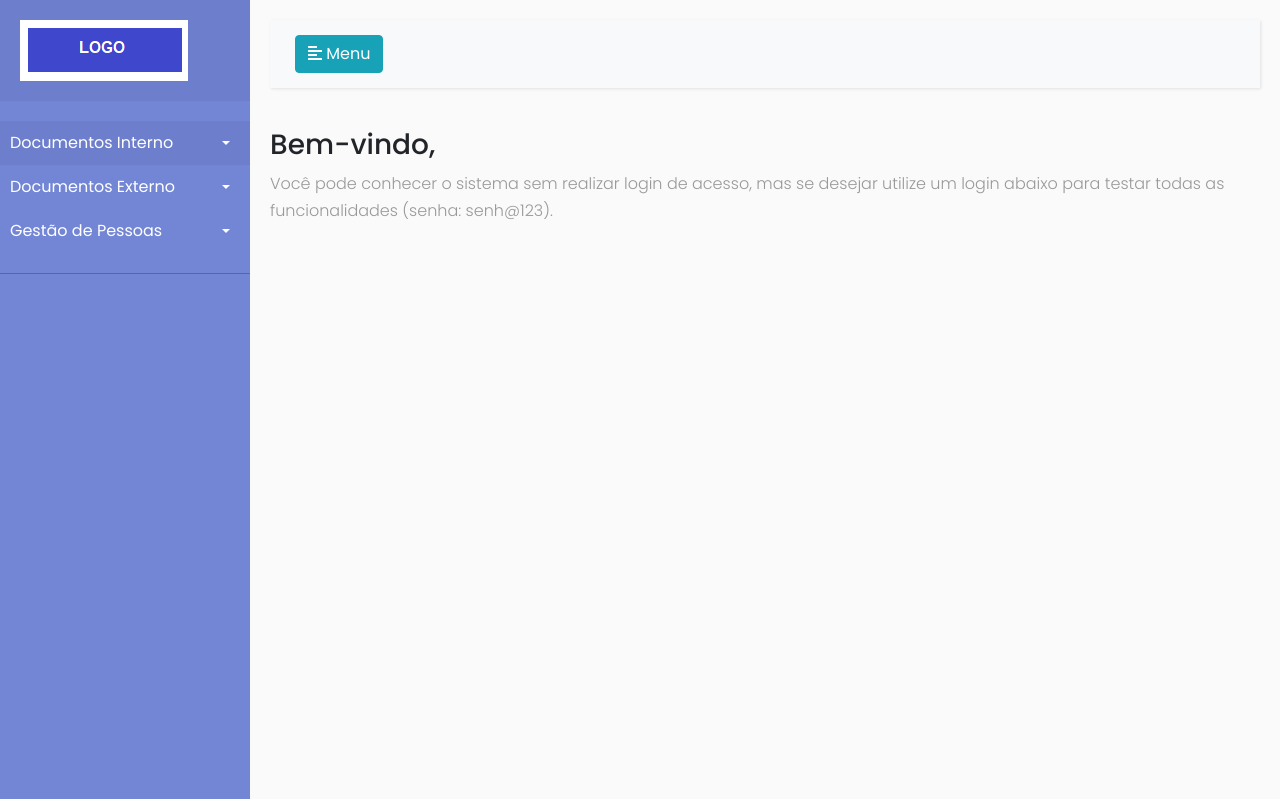
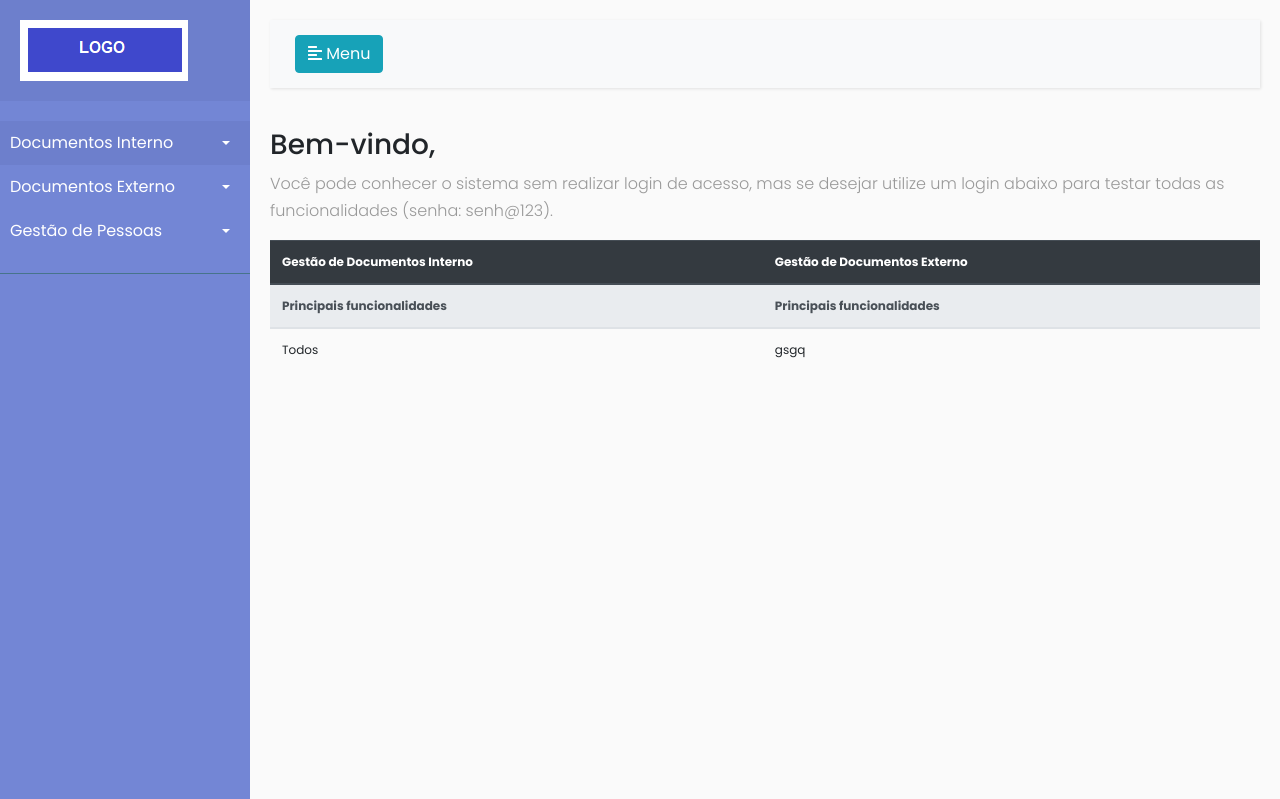
Before and after one commit to RobertaHauser/intranet-iso9001, a Django app: page / in a window 1280 px wide. Shown: the top 799 px of the page. Run offline with Django 3.2, Linux system fonts and the light colour scheme; some libraries are stand-ins or nearby versions.

Commit message:
Em index, inclusão da tabela de apresentação

```diff
--- a/gestaologin/templates/index.html
+++ b/gestaologin/templates/index.html
@@ -7,4 +7,28 @@
 <p>Você pode conhecer o sistema sem realizar login de acesso, mas se desejar utilize um login abaixo
   para testar todas as funcionalidades (senha: senh@123).</p>
 
+    <div class="table-responsive">
+      <table class="table">
+
+        <thead class="thead-dark">
+            <tr>
+              <th scope="col">Gestão de Documentos Interno</th>
+              <th scope="col">Gestão de Documentos Externo</th>
+            </tr>
+          </thead>
+
+        <thead class="thead-light">
+          <tr>
+            <th>Principais funcionalidades</th>
+            <th>Principais funcionalidades</th>
+          </tr>
+        </thead>
+        <tbody>
+          <tr>
+            <td>Todos</td>
+            <td>gsgq</td>
+          </tr>
+        </tbody>
+      </table>
+    </div>
 {% endblock %}
```
